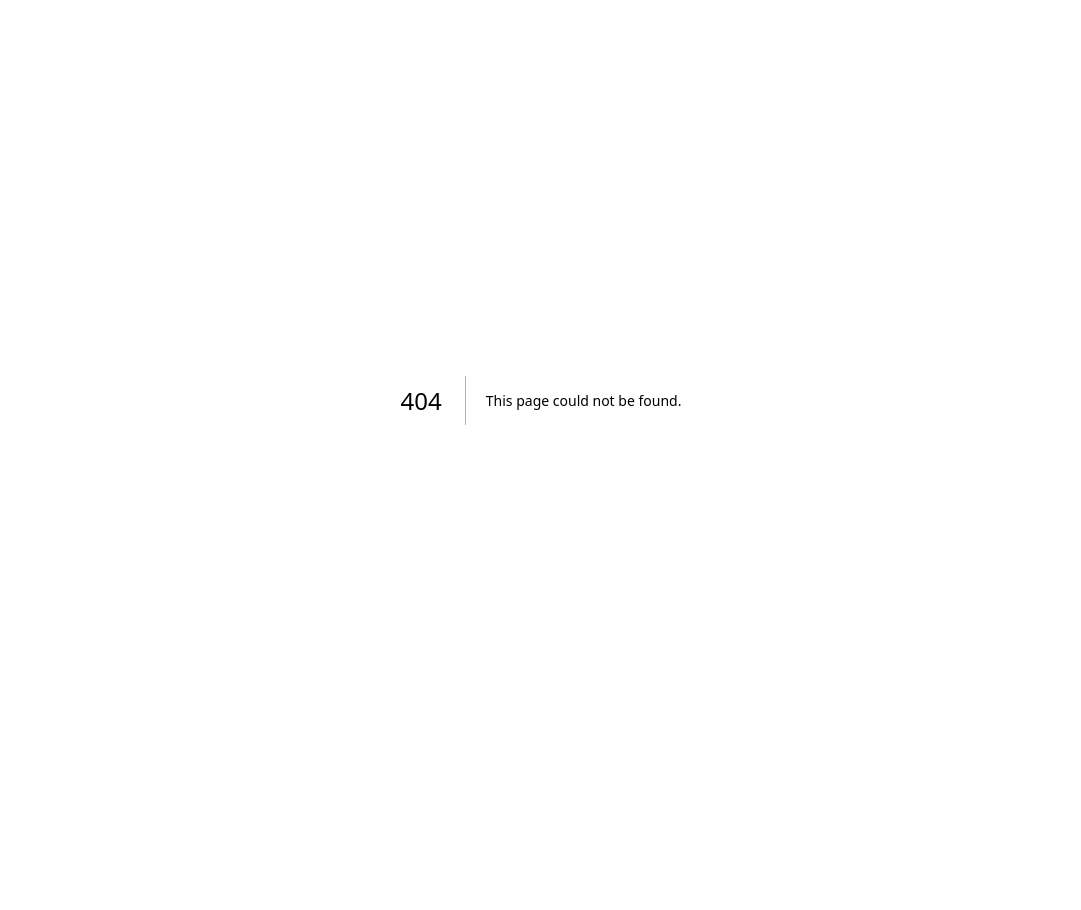
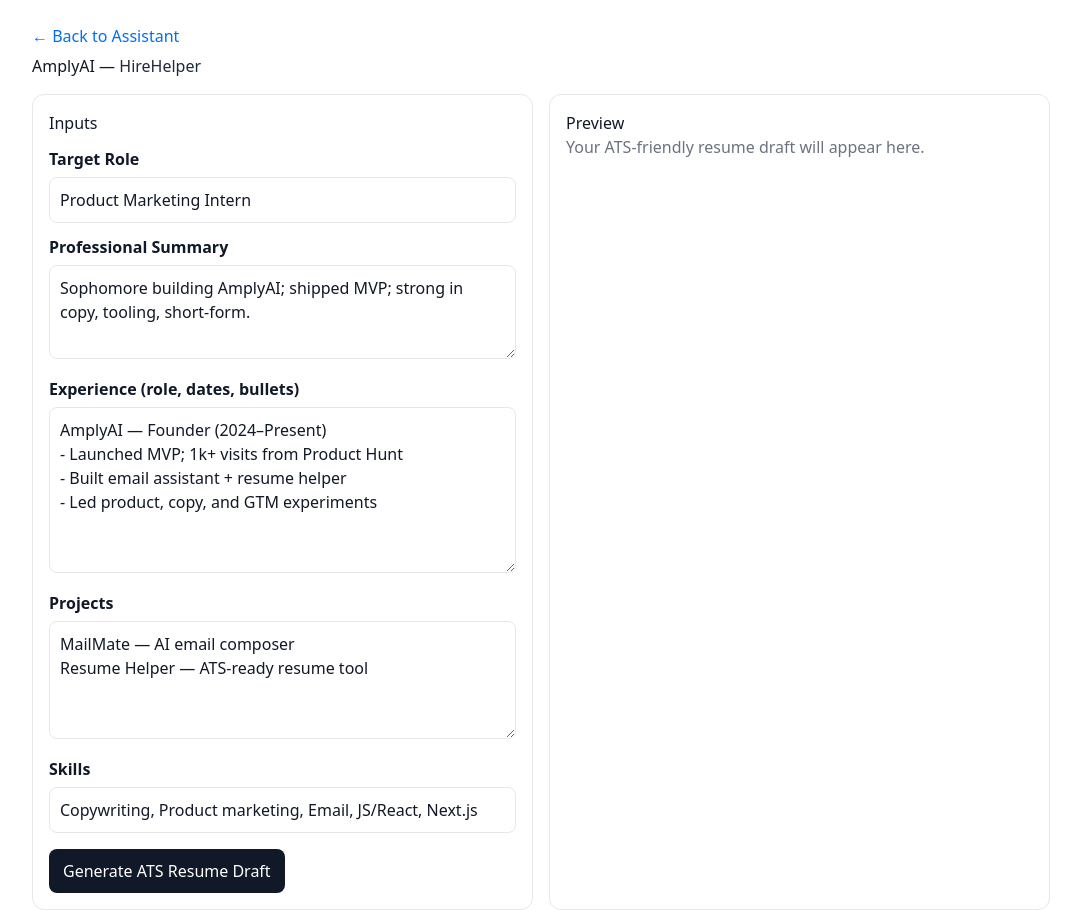
Before and after one commit to madevthevanthiran-maker/amplyai-chatbot, a Next.js app: page /hire-helper in a window 1280 px wide. Before the commit this address had no page. Shown: the whole page, without its empty margins (99-1180 px from the left). Before the commit the page ends 800 px from the top, so only its background shows below. Built offline with nearby package versions, Linux system fonts and the light colour scheme.

Commit message:
Create hire-helper.jsx

```diff
--- /dev/null
+++ b/pages/hire-helper.jsx
@@ -0,0 +1,140 @@
+// pages/hire-helper.jsx
+import Link from "next/link";
+import { useState } from "react";
+
+export default function HireHelper() {
+  const [form, setForm] = useState({
+    targetRole: "Product Marketing Intern",
+    summary:
+      "Sophomore building AmplyAI; shipped MVP; strong in copy, tooling, short-form.",
+    experience: `AmplyAI — Founder (2024–Present)
+- Launched MVP; 1k+ visits from Product Hunt
+- Built email assistant + resume helper
+- Led product, copy, and GTM experiments`,
+    projects: `MailMate — AI email composer
+Resume Helper — ATS-ready resume tool`,
+    skills: "Copywriting, Product marketing, Email, JS/React, Next.js",
+  });
+
+  const [loading, setLoading] = useState(false);
+  const [output, setOutput] = useState("");
+
+  const set = (k) => (e) => setForm((f) => ({ ...f, [k]: e.target.value }));
+
+  async function generate() {
+    setLoading(true);
+    setOutput("");
+    try {
+      const messages = [
+        {
+          role: "system",
+          content:
+            "You are HireHelper by AmplyAI. Turn inputs into an ATS-friendly resume section set. Be concise and results-oriented.",
+        },
+        {
+          role: "user",
+          content: `Target Role: ${form.targetRole}
+
+Summary:
+${form.summary}
+
+Experience:
+${form.experience}
+
+Projects:
+${form.projects}
+
+Skills:
+${form.skills}
+
+Return Markdown with sections:
+- Professional Summary (2–3 lines)
+- Experience (bullets; each starts with an action verb + metric)
+- Projects (concise bullets)
+- Skills (comma-separated)
+Do not include personal info.`,
+        },
+      ];
+
+      const r = await fetch("/api/chat", {
+        method: "POST",
+        headers: { "Content-Type": "application/json" },
+        body: JSON.stringify({ messages }),
+      });
+      const data = await r.json();
+      if (!r.ok) throw new Error(data.error || "Failed");
+      setOutput(data.content || JSON.stringify(data, null, 2));
+    } catch (e) {
+      alert(e.message);
+    } finally {
+      setLoading(false);
+    }
+  }
+
+  return (
+    <div className="container">
+      {/* Back to Assistant */}
+      <p style={{ margin: "12px 0 6px" }}>
+        <Link href="/" style={{ textDecoration: "none", color: "#0070f3" }}>
+          ← Back to Assistant
+        </Link>
+      </p>
+
+      <header className="topbar">
+        <h1 style={{ margin: 0 }}>
+          AmplyAI — <span className="brand">HireHelper</span>
+        </h1>
+      </header>
+
+      <div className="grid">
+        {/* Left form */}
+        <section className="card">
+          <h2>Inputs</h2>
+
+          <label>Target Role</label>
+          <input value={form.targetRole} onChange={set("targetRole")} />
+
+          <label>Professional Summary</label>
+          <textarea rows={3} value={form.summary} onChange={set("summary")} />
+
+          <label>Experience (role, dates, bullets)</label>
+          <textarea rows={6} value={form.experience} onChange={set("experience")} />
+
+          <label>Projects</label>
+          <textarea rows={4} value={form.projects} onChange={set("projects")} />
+
+          <label>Skills</label>
+          <input value={form.skills} onChange={set("skills")} />
+
+          <button className="primary" onClick={generate} disabled={loading}>
+            {loading ? "Crafting…" : "Generate ATS Resume Draft"}
+          </button>
+        </section>
+
+        {/* Right preview */}
+        <section className="card">
+          <h2>Preview</h2>
+          {output ? (
+            <pre className="preview">{output}</pre>
+          ) : (
+            <p className="muted">Your ATS-friendly resume draft will appear here.</p>
+          )}
+        </section>
+      </div>
+
+      <style jsx>{`
+        .container { max-width: 1050px; margin: 24px auto; padding: 0 16px; }
+        .topbar { display:flex; align-items:center; gap:12px; margin-bottom:16px; }
+        .brand { color:#1e293b; }
+        .grid { display:grid; grid-template-columns: 1fr 1fr; gap: 16px; }
+        .card { background:#fff; border:1px solid #e5e7eb; border-radius:12px; padding:16px; }
+        label { display:block; font-weight:600; margin-top:12px; margin-bottom:6px; }
+        input, textarea { width:100%; border:1px solid #e5e7eb; border-radius:8px; padding:10px; }
+        .primary { margin-top:16px; padding:10px 14px; border-radius:8px; background:#111827; color:#fff; border:none; }
+        .preview { background:#f9fafb; border:1px solid #e5e7eb; border-radius:8px; padding:12px; white-space:pre-wrap; }
+        .muted { color:#6b7280; }
+        @media (max-width: 900px) { .grid { grid-template-columns: 1fr; } }
+      `}</style>
+    </div>
+  );
+}
```
